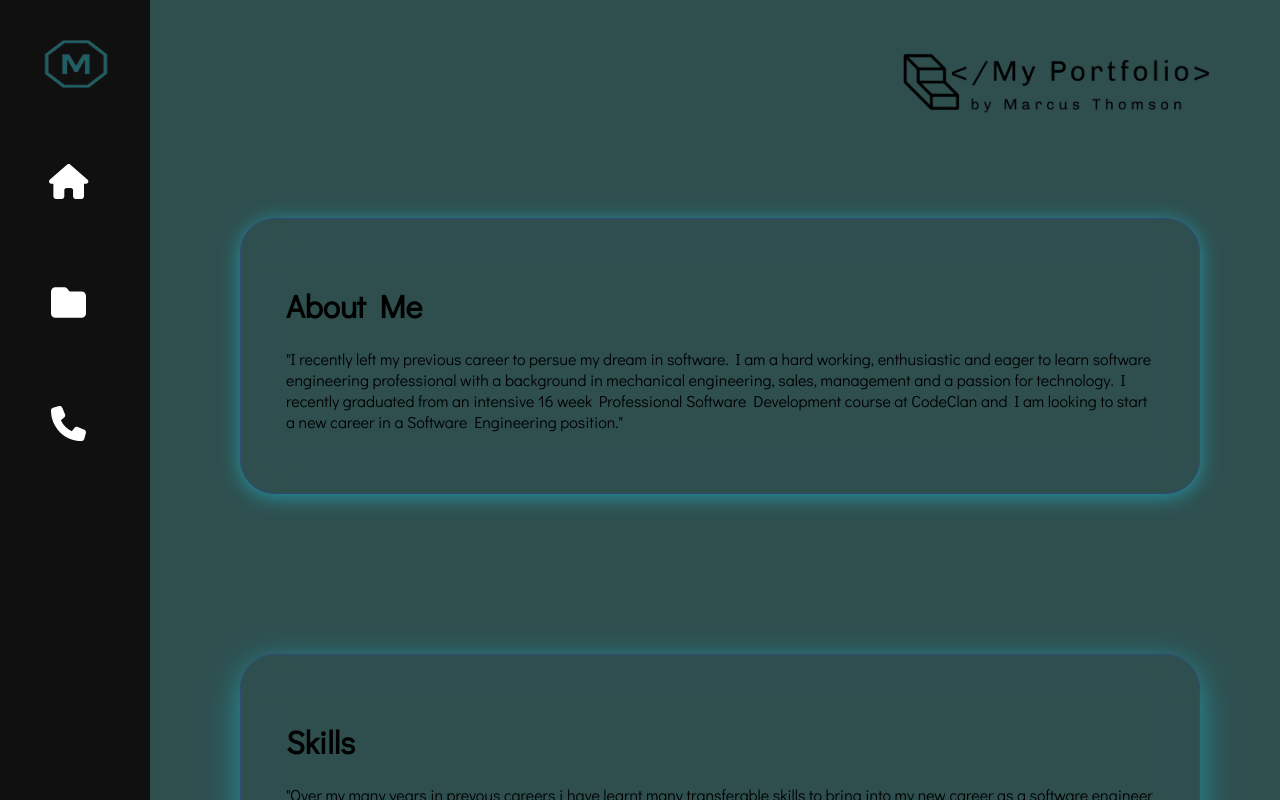
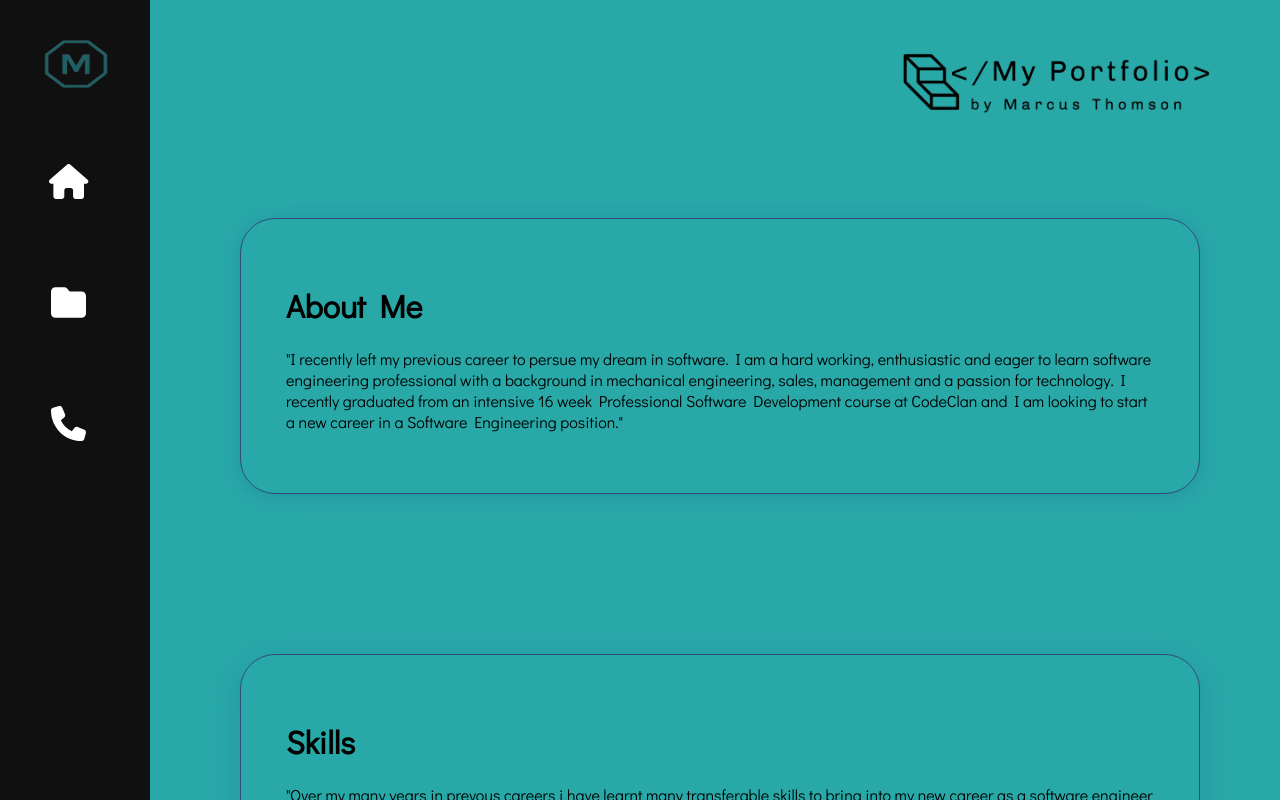
Before and after one commit to coose911/mt_portfolio, a React (Create React App) app: page / in a window 1280 px wide. Shown: the top 800 px of the page. Built offline with nearby package versions, Linux system fonts and the light colour scheme.

Commit message:
chnaged background color

```diff
--- a/src/index.css
+++ b/src/index.css
@@ -7,7 +7,7 @@ body {
   font-family: 'Didact Gothic','Hanken Grotesk' ,'Quicksand', sans-serif;;
   -webkit-font-smoothing: antialiased;
   -moz-osx-font-smoothing: grayscale;
-  background-color: #2F4F4F;
+  background-color: #29a8a8;
 }
 
 code {
```
